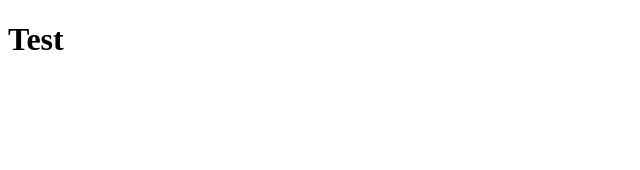
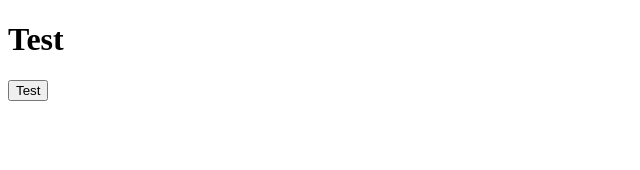
Before and after one commit to mohsinxx365/adobe-cep-starter, a React app: page / in a window 1280 px wide. Shown: the top 170 px of the page, without its empty margins (0-640 px from the left). Built offline with nearby package versions, Linux system fonts and the light colour scheme.

Commit message:
Host Works !!!

```diff
--- a/client/App.tsx
+++ b/client/App.tsx
@@ -2,9 +2,14 @@ import React from 'react'
 
 
 const App = () => {
+    let test = () => {
+        window.session.test('hello')
+    };
+
     return (
         <div>
             <h1>Test</h1>
+            <button onClick={test}>Test</button>
         </div>
     )
 }
```
Also changed, not shown: 1 other file (tests, documents, lock files or other folders).
